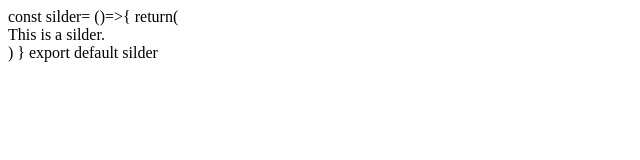
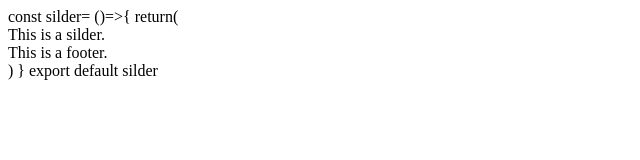
Before and after one commit to ArunSagarRai22/demo-github-ripo, a plain HTML site: page index.html in a window 1280 px wide. Shown: the whole page, without its empty margins (0-640 px from the left). Drawn offline with Linux system fonts and the light colour scheme.

Commit message:
added footer

```diff
--- a/index.html
+++ b/index.html
@@ -3,6 +3,9 @@ const silder= ()=>{
         <div>
             This is a silder.
         </div>
+        <div>
+            This is a footer.
+        </div>
     )
 }
 
```
